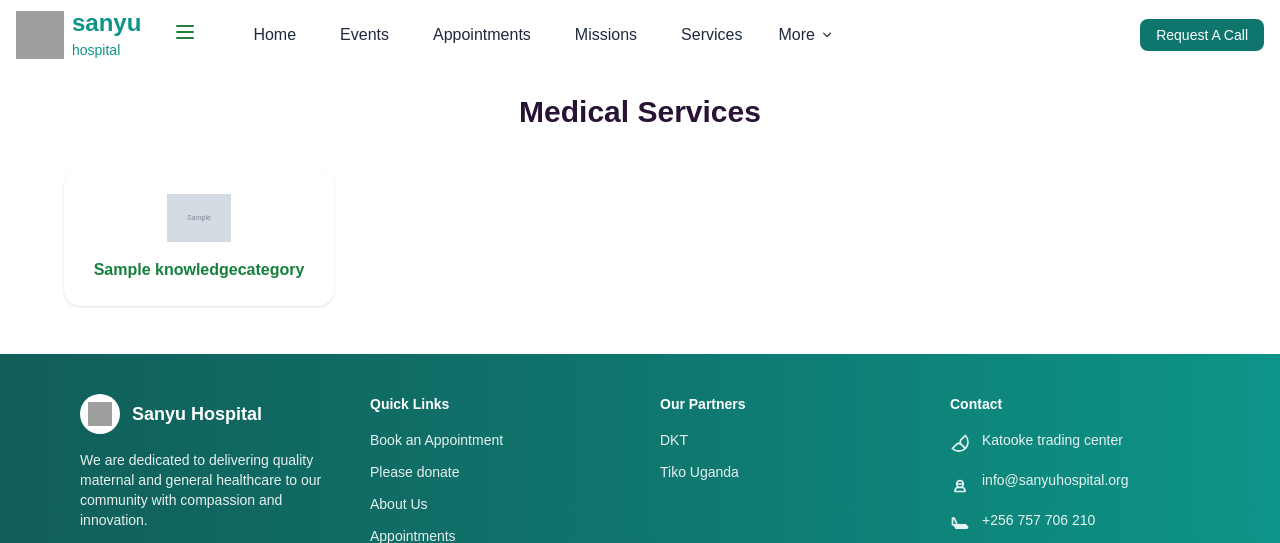
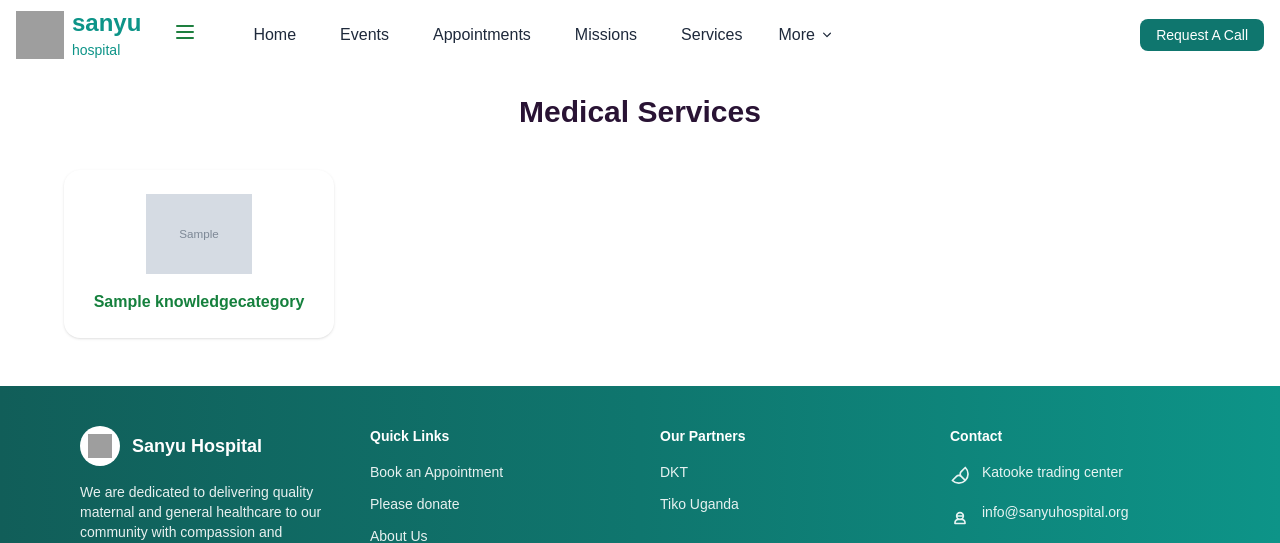
Before and after one commit to LDouglasOT/sanyuv2, a Django app: page /special-knowledge-categories in a window 1280 px wide. Shown: the top 543 px of the page. Run offline with Django 5.2, Linux system fonts and the light colour scheme; data comes from the database, SQL or seed files in the repository; tables that the repository leaves empty hold one stand-in row (values such as "Sample post"); grey boxes marked "Sample" are stand-in pictures; some libraries are stand-ins or nearby versions; some web fonts are replaced; grey boxes are pictures that could not be loaded.

Commit message:
big image

```diff
--- a/webapp/templates/special-services.html
+++ b/webapp/templates/special-services.html
@@ -9,7 +9,7 @@
     <div class="grid grid-cols-2 sm:grid-cols-3 md:grid-cols-4 gap-6">
         {% for service in services %}
         <a href="{% url 'knowledge_page' service.id %}"  class="service-card bg-white rounded-2xl shadow p-6 text-center hover:shadow-lg transition transform hover:scale-105 cursor-pointer">
-            <img src="{{ service.icon }}" alt="{{ service.title }}" class="mx-auto h-12 mb-4">
+            <img src="{{ service.icon }}" alt="{{ service.title }}" class="mx-auto h-20 mb-4">
            <h4 class="text-green-700 font-medium"><strong>{{ service.title }} </strong> </h4>
         </a>
         {% endfor %}
```
